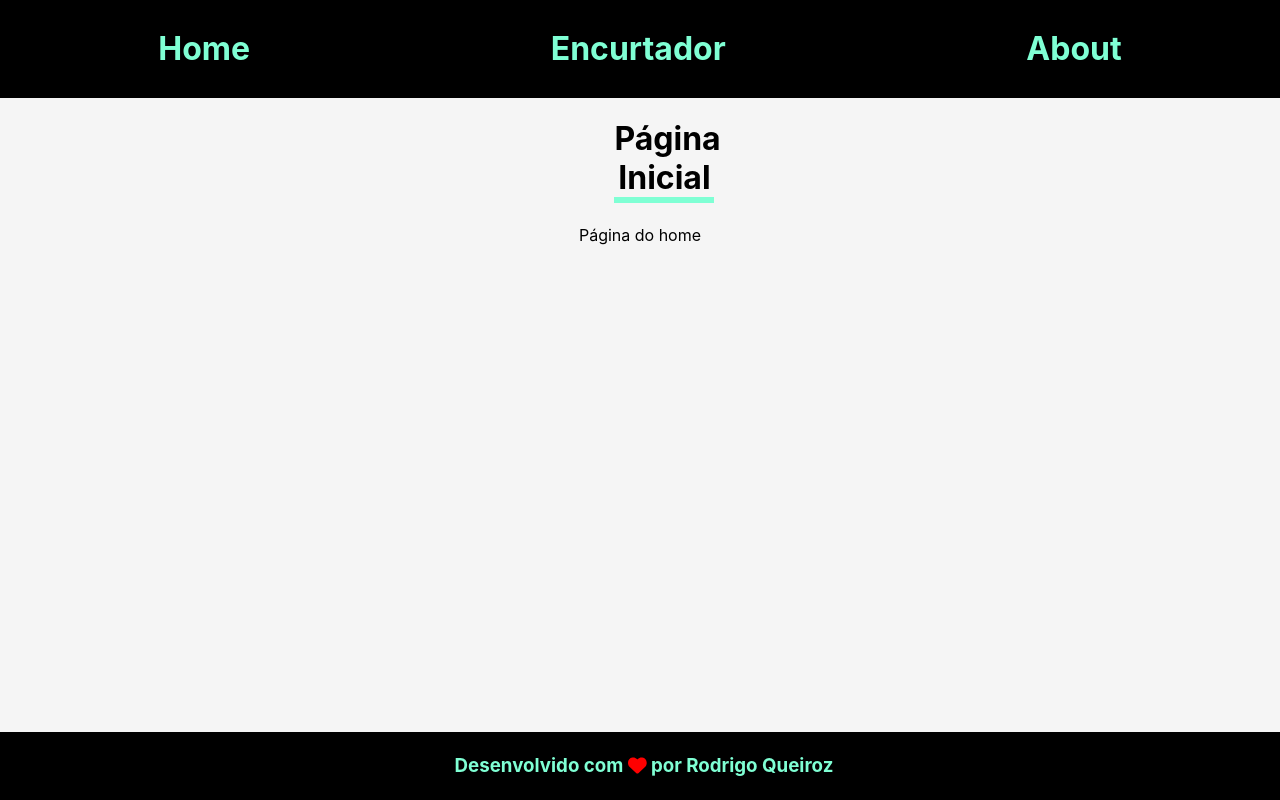
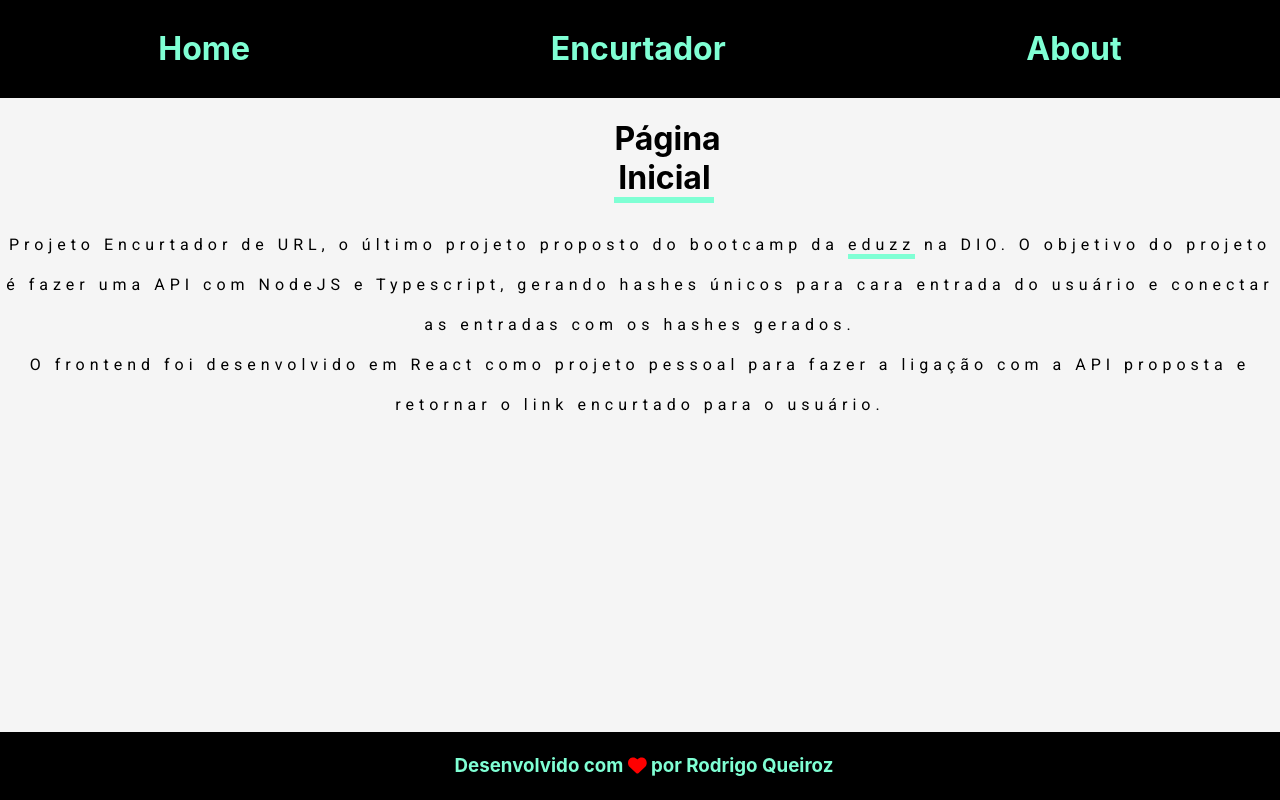
Before and after one commit to rodrigoaqueiroz/url-shortener-frontend, a React (Create React App) app: page /home in a window 1280 px wide. Built offline with nearby package versions, Linux system fonts and the light colour scheme.

Commit message:
feat: about component

```diff
--- a/public/index.html
+++ b/public/index.html
@@ -3,6 +3,9 @@
   <head>
     <meta charset="utf-8" />
     <link rel="icon" href="%PUBLIC_URL%/favicon.ico" />
+    <link rel="preconnect" href="https://fonts.googleapis.com">
+<link rel="preconnect" href="https://fonts.gstatic.com" crossorigin>
+<link href="https://fonts.googleapis.com/css2?family=Roboto&display=swap" rel="stylesheet">
     <meta name="viewport" content="width=device-width, initial-scale=1" />
     <meta name="theme-color" content="#000000" />
     <meta
@@ -24,7 +27,7 @@
       work correctly both with client-side routing and a non-root public URL.
       Learn how to configure a non-root public URL by running `npm run build`.
     -->
-    <title>React App</title>
+    <title>Encurtador de links</title>
   </head>
   <body>
     <noscript>You need to enable JavaScript to run this app.</noscript>
--- a/src/App.js
+++ b/src/App.js
@@ -6,6 +6,7 @@ import NotFound from './components/NotFound/NotFound'
 import Footer from './components/Footer/Footer'
 import Shorten from './components/Shorten/Shorten'
 import About from './components/About/About';
+
 function App() {
   return (
     <Router>
--- a/src/components/About/About.js
+++ b/src/components/About/About.js
@@ -12,7 +12,8 @@ const About = () =>{
       <div className='about'>
         <h1>About</h1>
           <div className = 'mainPage'>
-          <p> Olá, eu sou Rodrigo de A. Queiroz </p>
+          <p> Olá, eu sou Rodrigo de A. Queiroz.
+            Sou graduando em Ciências Econômicas na Universidade Federal de Campina Grande (UFCG). Amo tecnologia e o poder de transformação que ela possibilita. Estudo Desenvolvimento de Software na Trybe, escola onde busco aprender cada vez mais e gerar um impacto positivo na vida das pessoas. </p>
             {
             <ul>
               <a className="github" href="https:github.com/rodrigoaqueiroz" target="_blank" rel="noreferrer"><ul> { github } </ul></a>
--- a/src/components/Home/Home.js
+++ b/src/components/Home/Home.js
@@ -7,7 +7,11 @@ const Home = () =>{
       <div className='home'>
         <h1>Página Inicial</h1>
           <div className = 'mainPage'>
-            <p> Página do home </p>
+            <p> Projeto Encurtador de URL, o último projeto proposto do bootcamp da <a className="eduzz" href="https://www.eduzz.com/" target="_blank" rel="noreferrer">eduzz</a> na DIO.
+            O objetivo do projeto é fazer uma API com NodeJS e Typescript, gerando hashes únicos para cara entrada do usuário e conectar as entradas com os hashes gerados. <br/>
+            O frontend foi desenvolvido em React como projeto pessoal para fazer a ligação com a API proposta e retornar o link encurtado para o usuário.
+
+            </p>
           </div>
       </div>
   </>
--- a/src/components/Home/style.css
+++ b/src/components/Home/style.css
@@ -7,3 +7,18 @@
   width: 100px;
   border-bottom: aquamarine solid 6px;
 }
+
+.eduzz {
+  color: black;
+  border-bottom: 5px solid aquamarine
+}
+
+.mainPage {
+  white-space: normal;
+}
+
+p {
+  font-family: 'Roboto', sans-serif;
+  line-height: 40px;
+  letter-spacing: 5px;
+}
--- a/src/components/Navbar/style.css
+++ b/src/components/Navbar/style.css
@@ -30,46 +30,3 @@ a:hover {
       1px 1px 0 var(--mainColor);
   }
 }
-
-.nav.stroke a,
-.nav.fill a {
-  position: relative;
-}
-.nav.stroke a:after,
-.nav.fill a:after {
-  position: absolute;
-  bottom: 0;
-  left: 0;
-  right: 0;
-  margin: auto;
-  width: 0%;
-  content: '.';
-  color: transparent;
-  background: #aaa;
-  height: 1px;
-}
-.nav.stroke a:hover:after {
-  width: 100%;
-}
-
-.nav.fill a {
-  transition: all 2s;
-}
-
-.nav.fill a:after {
-  text-align: left;
-  content: '.';
-  margin: 0;
-  opacity: 0;
-}
-.nav.fill a:hover {
-  color: #fff;
-  z-index: 1;
-}
-.nav.fill a:hover:after {
-  z-index: -10;
-  animation: fill 1s forwards;
-  -webkit-animation: fill 1s forwards;
-  -moz-animation: fill 1s forwards;
-  opacity: 1;
-}
```
